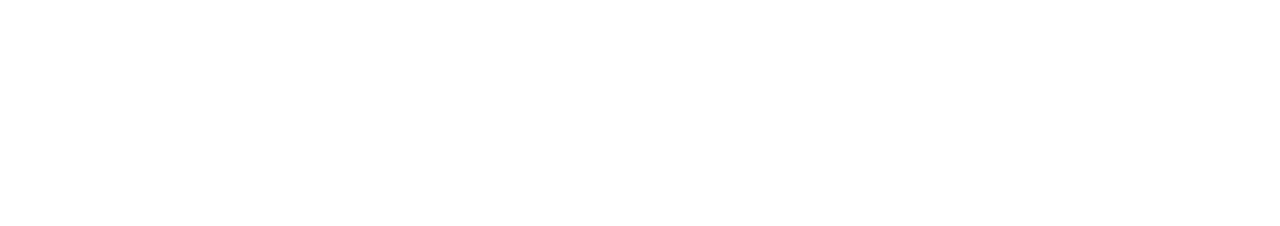
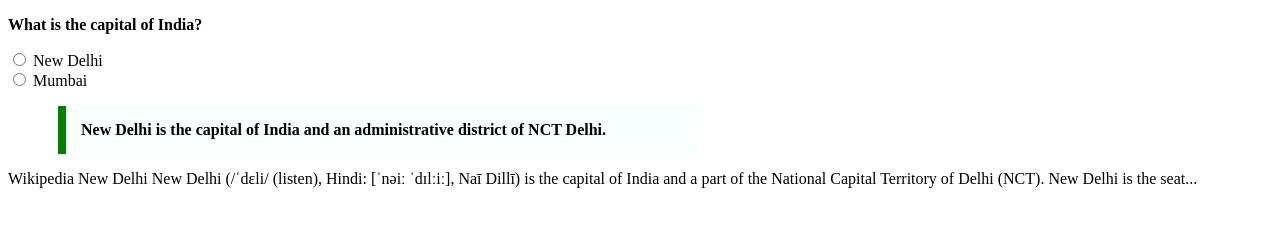
Before and after one commit to acciojob/trivia-pariharvikas221, a website: page main.html in a window 1280 px wide. Drawn offline with Linux system fonts and the light colour scheme.

Commit message:
created a submission

```diff
--- a/main.html
+++ b/main.html
@@ -3,14 +3,30 @@
 <html>
 
 <head>
-	<link rel="stylesheet" href="styles.css">
+ <link rel="stylesheet" href="styles.css">
 </head>
 
 <body>
-	<!-- the entire body must be written by student -->
+ <!-- the entire body must be written by student -->
+ <div>
+  <p><b>What is the capital of India?</b></p>
+  <input type="radio" id="newdelhi" name="city" value="New Delhi">
+  <label for="newdelhi">New Delhi</label><br>
+
+  <input type="radio" id="mumbai" name="city" value="Mumbai">
+  <label for="mumbai">Mumbai</label>
+
+
+  <blockquote cite="https://en.wikipedia.org/wiki/New_Delhi"><p class="para">New Delhi is the capital of India and an administrative district of NCT Delhi.</p></blockquote>
+
+ </div>
     <script type="text/javascript" src="./script.js">
 </script>
 
 </body>
 
 </html>
+Wikipedia
+New Delhi
+
+New Delhi (/ˈdɛli/ (listen), Hindi: [ˈnəiː ˈdɪlːiː], Naī Dillī) is the capital of India and a part of the National Capital Territory of Delhi (NCT). New Delhi is the seat...
--- a/styles.css
+++ b/styles.css
@@ -1,2 +1,5 @@
-
-/* Your CSS Code here. */
+/* Your CSS Code here. */.para{
+ max-width: 600px; margin: 10px;
+ padding: 15px; border-left: 8px solid green;
+ background-color: #f8fffe; font-weight: bold;
+}
```
